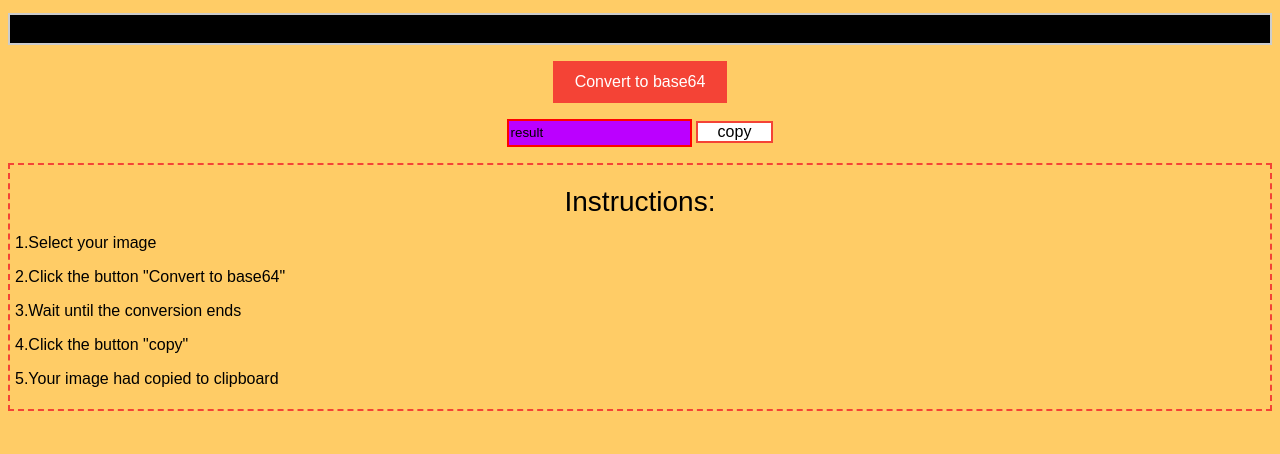
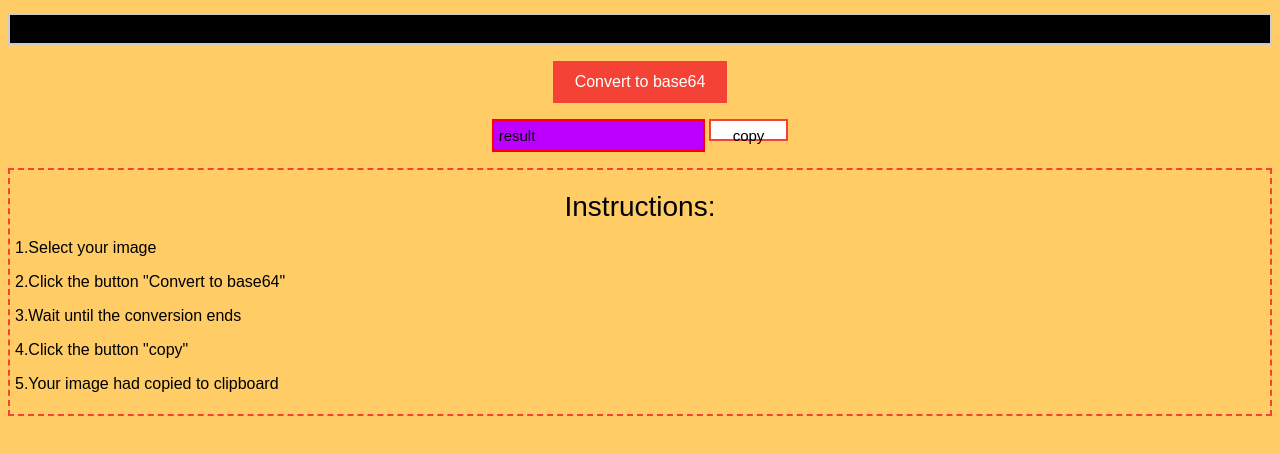
Before and after one commit to stelios333/tobase64, a plain HTML site: page index.html in a window 1280 px wide. Shown: the part 104-558 px from the top of the page. Drawn offline with Linux system fonts and the light colour scheme.

Commit message:
Fixed stylesheet

```diff
--- a/index.html
+++ b/index.html
@@ -59,7 +59,8 @@
             color: black;
             border: 2px solid #f44336;
             height: 22px;
-            padding: 0px 20px;
+            padding: 6px 22px;
+            font-size: 15px;
         }
 
         .button2:hover {
@@ -69,7 +70,8 @@
         #rsl{
             border: 2px solid red;
             background: #bb00ff;
-            height: 22px;
+            font-size: 15px;
+            padding: 6px 5px;
         }
     </style>
 </head>
```
